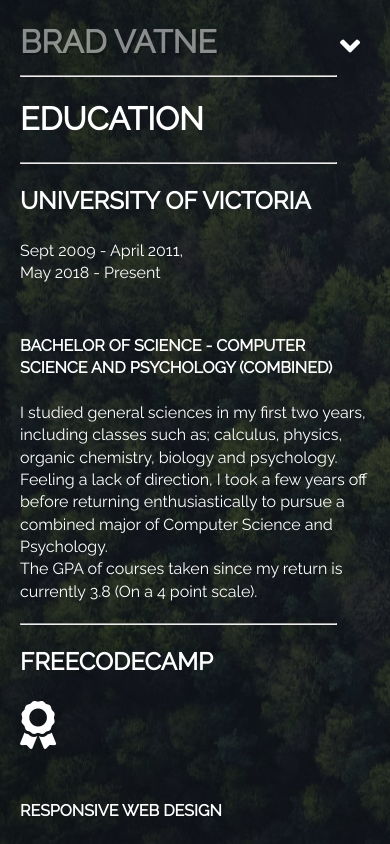
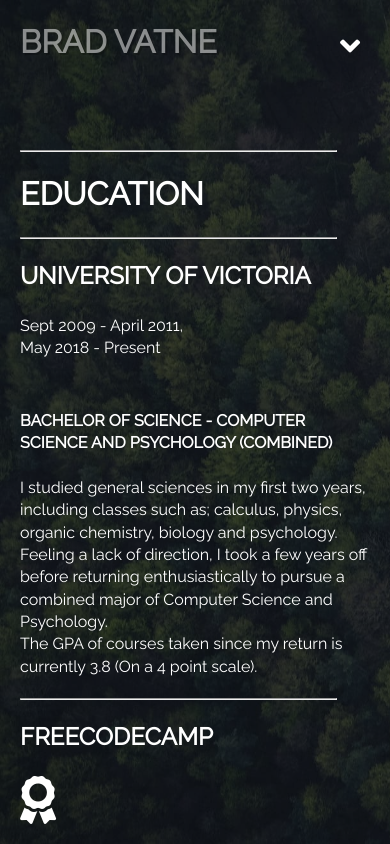
Before and after one commit to bradvatne/interactive-resume, a React (Create React App) app: page /education in a window 390 px wide. Built offline with nearby package versions, Linux system fonts and the light colour scheme.

Commit message:
doing strange things trying to get menu to dissapear on scroll down

```diff
--- a/src/App.css
+++ b/src/App.css
@@ -249,6 +249,20 @@
   display: none;
 }
 
+.shownav {
+  position: fixed;
+  opacity: 0;
+  transition: ease-out;
+  transition-duration: 2s;
+}
+
+.hidenav {
+  opacity: 0;
+  transition-duration: 2s;
+  transition: ease-out;
+
+}
+
 @keyframes fadeIn {
   from {
     opacity: 0;
--- a/src/App.js
+++ b/src/App.js
@@ -17,7 +17,8 @@
     super(props);
     this.state = {
       currentPage: "/home",
-      dropdown: false
+      dropdown: false,
+      nav: true
     };
   }
 
@@ -33,24 +34,34 @@
   // State handler for status of the dropdown menu
   toggleDropdown = () => {
     this.setState({
-      dropdown: !this.state.dropdown
+      dropdown: !this.state.dropdown,
     });
   }
 
+  // Event listener for scroll to hide nav bar
+
+
   render() {
+
+
+
+
     return (
       <div className="app">
         <div className="layer">
           <div className="component">
             <Router>
-              <div className="container">
-                <div>
+              <div
+              className="container" id="container">
+
+                  <div id="navigation">
                   <Nav
                     pageHandler={this.pageHandler}
                     toggleDropdown={this.toggleDropdown}
                     dropdown={this.state.dropdown}
                   />
-                </div>
+                  </div>
+
 
                 {this.state.dropdown ? (
                   <SmallNav
--- a/src/Components/Abilities.js
+++ b/src/Components/Abilities.js
@@ -5,7 +5,7 @@
 
     return (
 
-      <div className="fadeIn">
+      <div className="fadeIn" id="fadeIn">
 
         <hr />
         <h2>ABILITIES</h2>
--- a/src/Components/Contact.js
+++ b/src/Components/Contact.js
@@ -3,7 +3,7 @@
 export class Contact extends Component {
   render() {
     return (
-      <div className="fadeIn">
+      <div className="fadeIn" id="fadeIn">
         <hr />
         <div className="contact-boxes">
           <a href="mailto:bradvatne@gmail.com">
--- a/src/Components/Education.js
+++ b/src/Components/Education.js
@@ -1,15 +1,51 @@
 import React, { Component } from "react";
 
 export class Education extends Component {
+  constructor(props) {
+    super(props);
+      this.educationRef = React.createRef()
+    };
+
+
+
+
+
+
+
   render() {
+
+
+
+
+
+
     return (
-      <div className="fadeIn">
+
+      <div className="fadeIn" id ="fadeIn" onScroll={ () => {
+        let nav = document.getElementById("navigation");
+        let box = document.getElementById("fadeIn");
+
+        if (box.scrollTop > 50 && !nav.classList.contains("hidenav")) {
+        nav.classList.add("hidenav");
+        if (nav.classList.contains("shownav")) {
+          nav.classList.remove("shownav");
+        }
+      } else if (box.scrollTop < 50 && nav.classList.contains("hidenav")) {
+        if (nav.classList.contains("hidenav")) {
+          nav.classList.remove("hidenav");
+        }
+        nav.classList.add("shownav");
+      }
+
+
+
+      }}>
+
         <hr />
         <h2>EDUCATION</h2>
         <hr />
         <div className="experiences-box">
           <div className="experiences-title">
-
             <h3>UNIVERSITY OF VICTORIA</h3>
             <p>
               <br />
@@ -19,7 +55,6 @@
             </p>
           </div>
           <div className="experiences-description">
-
             <h4>
               BACHELOR OF SCIENCE - COMPUTER SCIENCE AND PSYCHOLOGY (COMBINED)
             </h4>
@@ -29,11 +64,12 @@
               psychology. Feeling a lack of direction, I took a few years off
               before returning enthusiastically to pursue a combined major of
               Computer Science and Psychology. <br />
-              The GPA of courses taken since my return is currently 3.8 (On a 4 point scale).
+              The GPA of courses taken since my return is currently 3.8 (On a 4
+              point scale).
             </p>
           </div>
         </div>
-        <hr/>
+        <hr />
         <div className="experiences-box">
           <div className="experiences-title">
             <h3>FreeCodeCamp</h3>
@@ -47,7 +83,6 @@
             </a>
           </div>
           <div className="experiences-description">
-
             <h4>RESPONSIVE WEB DESIGN</h4>
             <p>
               <br />
@@ -75,7 +110,9 @@
             <h4>REACT FUNDAMENTALS</h4>
             <p>
               <br />
-              NPM, Webpack4, Babel, Proptypes, Props and State Management, Stateless Functional Components, Component Life Cycle + AJAX, Axios, Promises, API's
+              NPM, Webpack4, Babel, Proptypes, Props and State Management,
+              Stateless Functional Components, Component Life Cycle + AJAX,
+              Axios, Promises, API's
               <br />
             </p>
           </div>
--- a/src/Components/Employment.js
+++ b/src/Components/Employment.js
@@ -4,7 +4,7 @@
 export class Employment extends Component {
     render() {
       return (
-        <div className="fadeIn">
+        <div className="fadeIn" id="fadeIn">
         <hr/>
         <h2>EMPLOYMENT</h2>
         <hr/>
--- a/src/Components/Profile.js
+++ b/src/Components/Profile.js
@@ -4,7 +4,7 @@
 export class Profile extends Component {
   render() {
     return (
-      <div className="fadeIn">
+      <div className="fadeIn" id="fadeIn">
         <hr />
         <h2>PROFILE</h2>
         <hr />
--- a/src/Components/Projects.js
+++ b/src/Components/Projects.js
@@ -3,7 +3,7 @@
 export class Projects extends Component {
   render() {
     return (
-      <div className="fadeIn">
+      <div className="fadeIn" id="fadeIn">
         <hr />
         <h2>//TODO</h2>
         <hr />
--- a/src/Components/SmallNav.js
+++ b/src/Components/SmallNav.js
@@ -7,6 +7,8 @@
     this.state = {
     };
   }
+
+
 
   //This doHandle function sets state for SmallNav,
   //and runs toggleDropdown (inherited from App) to update App state
--- a/src/Media.css
+++ b/src/Media.css
@@ -62,7 +62,7 @@
   }
 
   .fadeIn {
-    margin-top: 0px;
+    margin-top: 75px;
     padding: 20px;
     padding-top: 0px;
     padding-bottom: 0px;
```
Lines whose indentation alone changed are shown as unchanged.
